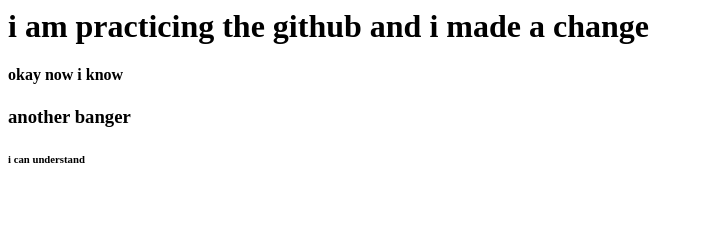
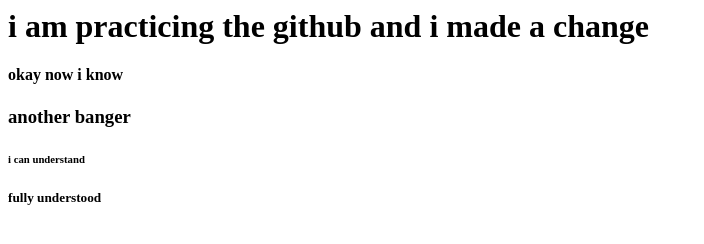
Before and after one commit to duchess-tech/my-website, a plain HTML site: page index.html in a window 1280 px wide. Shown: the whole page, without its empty margins (0-704 px from the left). Drawn offline with Linux system fonts and the light colour scheme.

Commit message:
okay now

```diff
--- a/index.html
+++ b/index.html
@@ -10,5 +10,6 @@
     <h4>okay now i know</h4>
     <h3>another banger</h3>
     <h6>i can understand</h6>
+    <h5>fully understood </h5>
 </body>
 </html>
```
